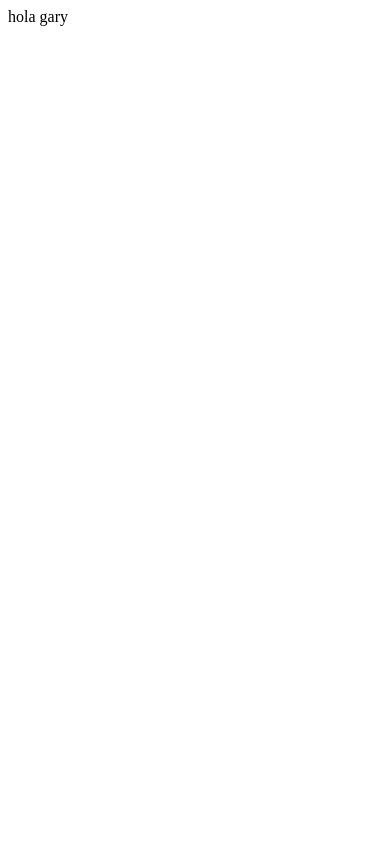
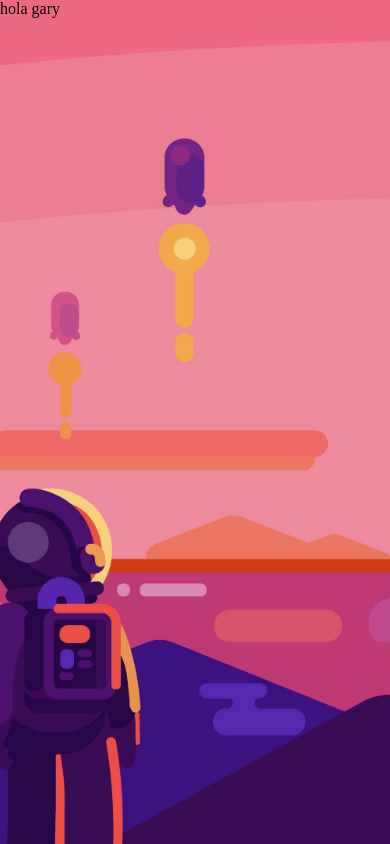
Before and after one commit to gary-vladimir/Mars-Dashboard, a website: page src/client/index.html in a window 390 px wide. Drawn offline with Linux system fonts and the light colour scheme.

Commit message:
responsive background image added

```diff
--- a/src/client/index.css
+++ b/src/client/index.css
@@ -1,3 +1,9 @@
 body {
     margin: 0px;
+    background-image: url('marsPoster.jpg');
+    background-position: center center;
+    background-size: cover;
+    background-repeat: no-repeat;
+    background-attachment: fixed;
+    background-color: #ec7561;
 }
--- a/src/client/index.html
+++ b/src/client/index.html
@@ -1,6 +1,7 @@
 <!DOCTYPE html>
 <html lang="en">
     <head>
+        <link rel="stylesheet" href="index.css" />
         <meta charset="UTF-8" />
         <meta http-equiv="X-UA-Compatible" content="IE=edge" />
         <meta name="viewport" content="width=device-width, initial-scale=1.0" />
```
Also changed, not shown: src/client/marsPoster.jpg (added).
